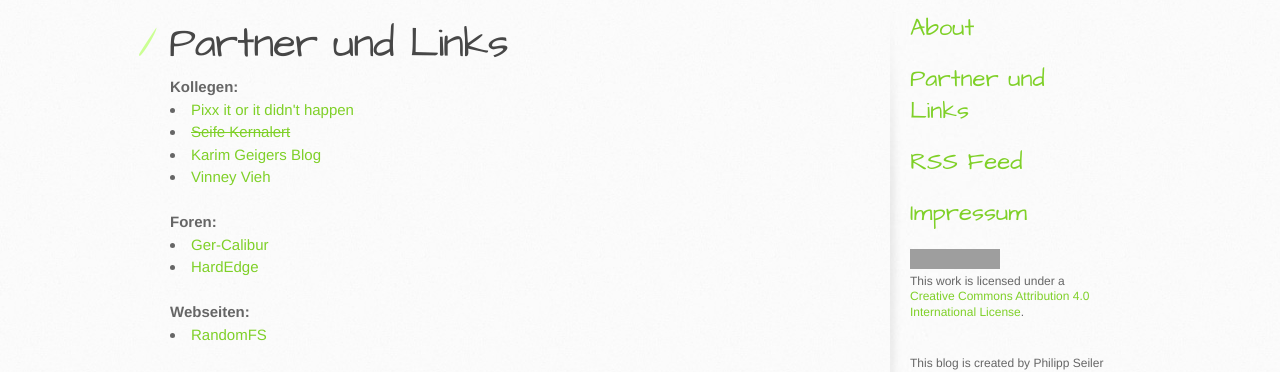
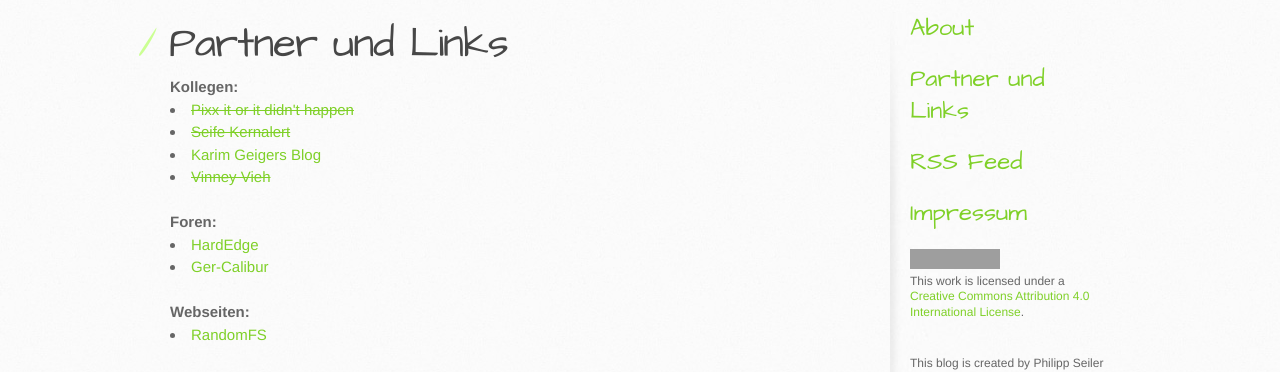
Before and after one commit to pseiler/phils3rs_blog, a Jekyll site: the page built from links.html, in a window 1280 px wide. Shown: the part 219-591 px from the top of the page. Built offline with Jekyll 4.4.1, drawn with Linux system fonts in a browser that asks for light colours; Markdown is read by kramdown in place of the engine named in the settings; grey boxes are pictures that could not be loaded.

```diff
--- a/links.html
+++ b/links.html
@@ -7,15 +7,15 @@ title: Partner und Links
   <h1>Partner und Links</h1>
 <strong>Kollegen:
 </strong>
-    <li><a href=http://pixx-it.oakey-dev.eu/>Pixx it or it didn't happen</a>
+    <li><a href=http://pixx-it.oakey-dev.eu/><s>Pixx it or it didn't happen</s></a>
     <li><a href=http://seife.kernalert.de/blog><s>Seife Kernalert</s></a>
     <li><a href=http://www.karim-geiger.de/>Karim Geigers Blog</a>
-    <li><a href=http://vinny-vieh.de/>Vinney Vieh</a>
+    <li><a href=http://vinny-vieh.de/><s>Vinney Vieh</s></a>
     </br></br>
 <strong>Foren:
 </strong>
+<li><a href=https://www.hardedge.org/>HardEdge</a>
 <li><a href=http://ger-calibur.de/>Ger-Calibur</a>
-<li><a href=http://www.hardedge.org/>HardEdge</a>
 </br></br>
 <strong>Webseiten:
 </strong>
```
